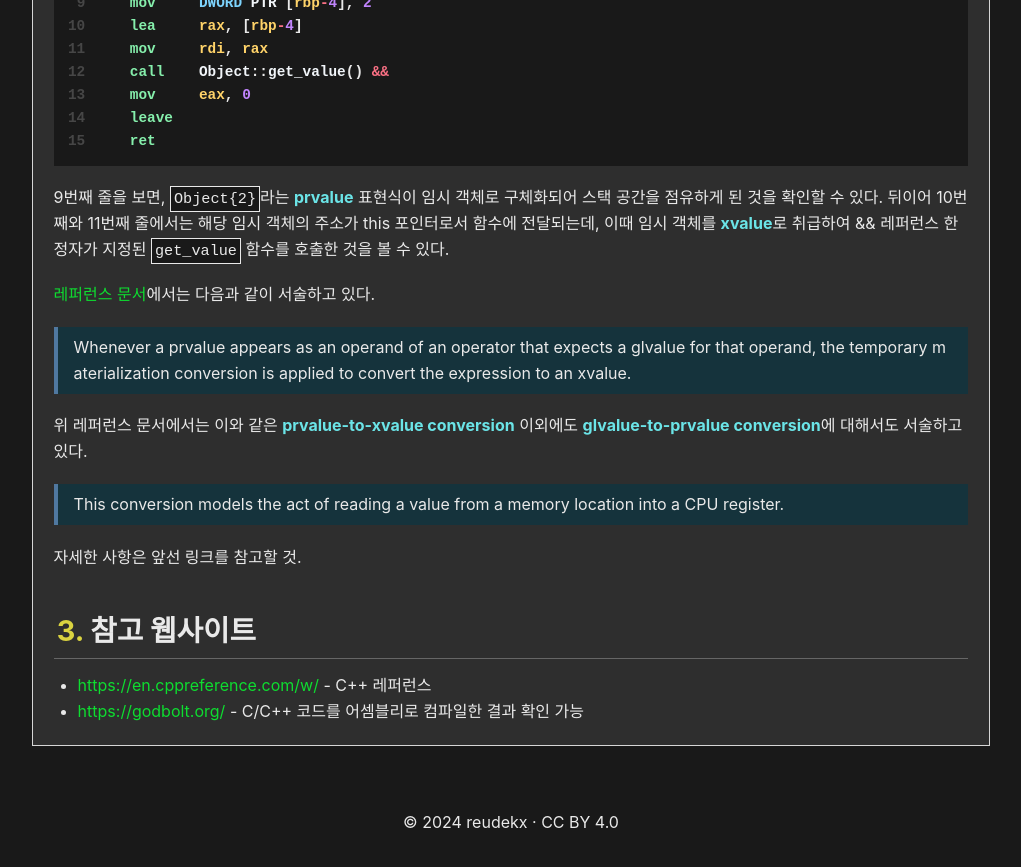
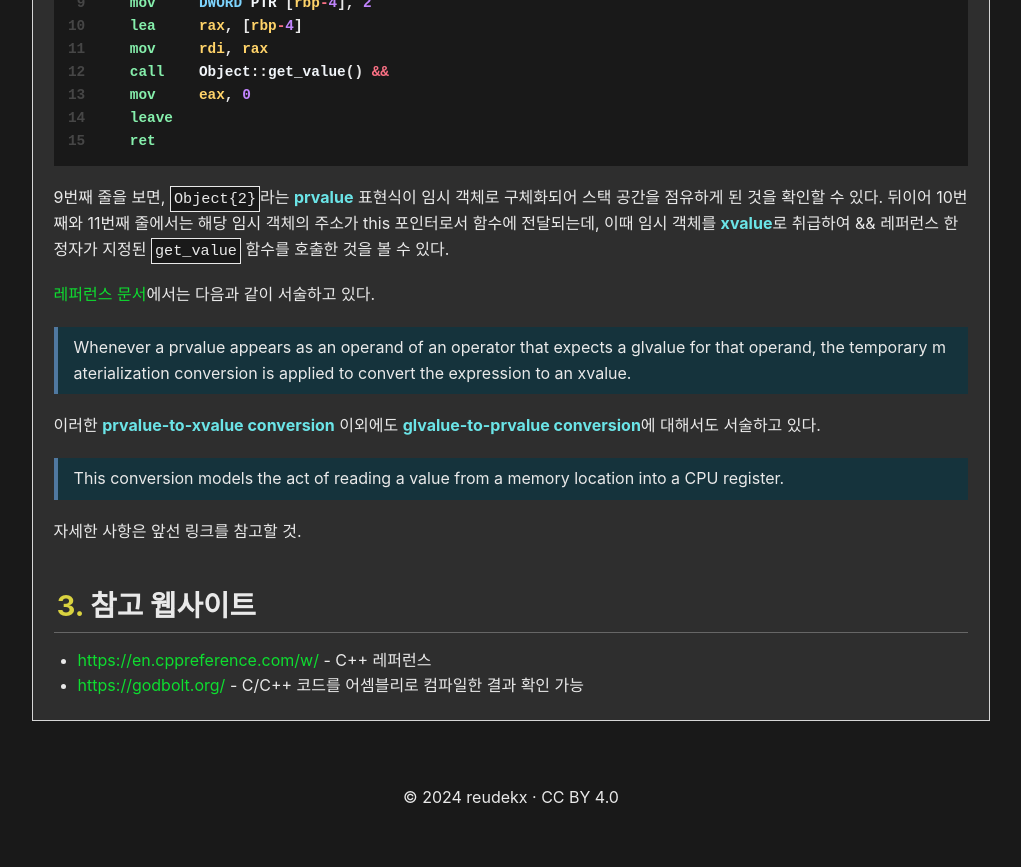
Before and after one commit to reudekx/reudekx.github.io, a Jekyll site: the page built from _docs/docs/프로그래밍 언어/C++.md, in a window 1280 px wide and 900 px high, scrolled down 4679 px. Shown: the top 867 px of the window, without its empty margins (129-1150 px from the left). Built offline with Jekyll 4.4.1, drawn with Linux system fonts in a browser that asks for light colours.

Commit message:
docs: C++.md 업데이트

```diff
--- a/_docs/docs/프로그래밍 언어/C++.md
+++ b/_docs/docs/프로그래밍 언어/C++.md
@@ -197,7 +197,7 @@ main:
 
 > Whenever a prvalue appears as an operand of an operator that expects a glvalue for that operand, the temporary materialization conversion is applied to convert the expression to an xvalue.
 
-위 레퍼런스 문서에서는 이와 같은 **prvalue-to-xvalue conversion** 이외에도 **glvalue-to-prvalue conversion**에 대해서도 서술하고 있다.
+이러한 **prvalue-to-xvalue conversion** 이외에도 **glvalue-to-prvalue conversion**에 대해서도 서술하고 있다.
 
 > This conversion models the act of reading a value from a memory location into a CPU register.
 
```
